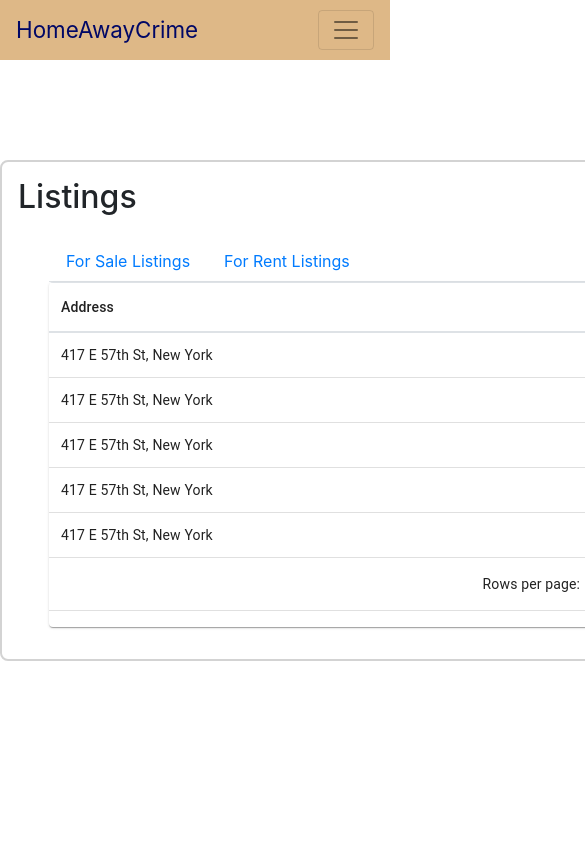
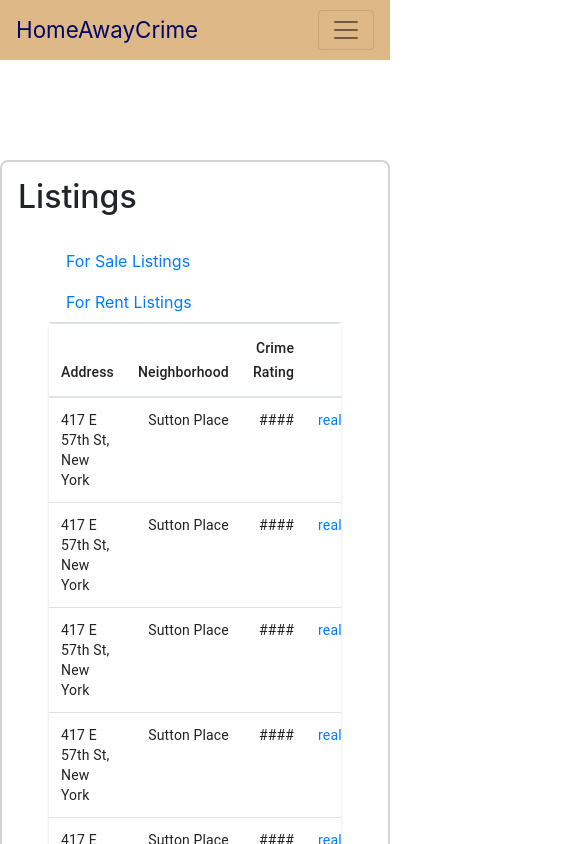
Before and after one commit to oescousse/CrimeDataApp, a React (Create React App) app: page /listings in a window 390 px wide. Shown: the top 844 px of the page, 585 px wide, since content can reach past the window. Built offline with nearby package versions, Linux system fonts and the light colour scheme.

Commit message:
fixed table/listings page responsiveness

```diff
--- a/src/components/Listings/ListingsTable/ListingsTable/ListingsTableStyle.css
+++ b/src/components/Listings/ListingsTable/ListingsTable/ListingsTableStyle.css
@@ -3,5 +3,5 @@
 }
 
 .root{
-    width: 208% !important
+    width: 100% !important
 }
--- a/src/components/Listings/ListingsTabs/ListingsTabs.css
+++ b/src/components/Listings/ListingsTabs/ListingsTabs.css
@@ -9,8 +9,24 @@
     margin-right: auto;
     width: 1000px;
     margin-top: 100px;
+
+
   }
 
+  @media only screen and (max-width: 600px) {
+    .App{
+      width: auto;
+      text-align: left;
+      padding: 1em;
+      margin: 1em;
+      border: 2px solid #d3d3d3;
+      border-radius: .5em;
+      vertical-align: middle;
+      margin-left: auto;
+      margin-right: auto;
+      margin-top: 100px;
+    }
+  }
   .form {
     padding: 1em;
   }
--- a/src/components/Listings/ListingsTabs/ListingsTabs.js
+++ b/src/components/Listings/ListingsTabs/ListingsTabs.js
@@ -39,14 +39,14 @@ import "./ListingsTabs.css";
           <TabContent activeTab={this.state.ActiveTab}>
             <TabPane tabId="ForSale">
               <Row>
-                <Col sm="6">
+                <Col >
                   <ForSaleListings />
                 </Col>
               </Row>
             </TabPane>
             <TabPane tabId="ForRent">
               <Row>
-                <Col sm="6">
+                <Col >
                 <RentalListings />
                 </Col>
               </Row>
```
